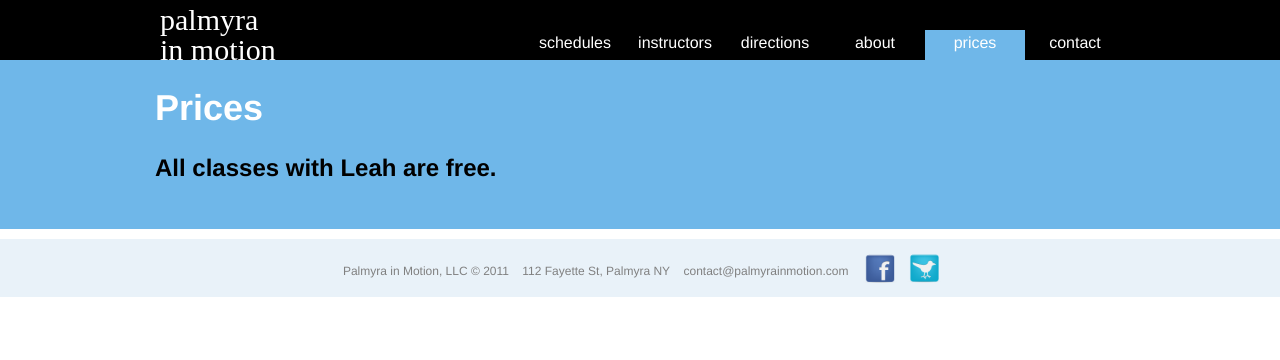
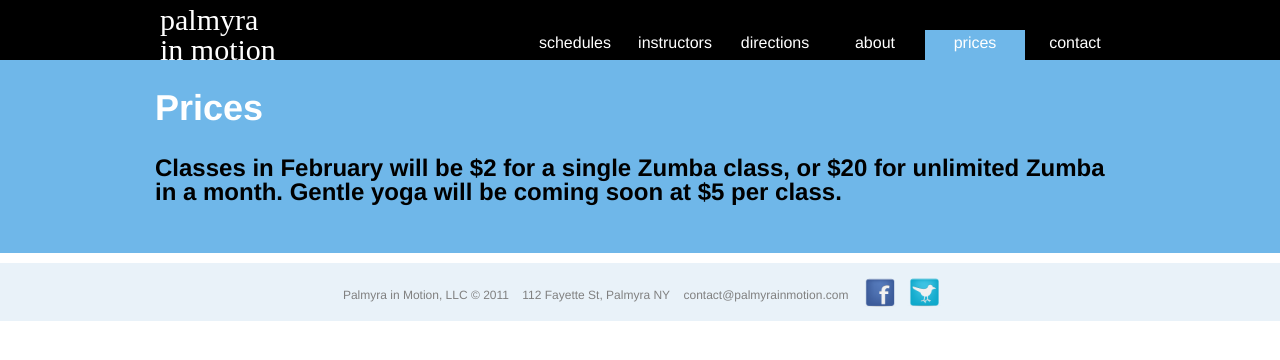
Before and after one commit to akivab/pim, a PHP site: page /index.php?p=prices in a window 1280 px wide. Shown: the top 360 px of the page. Run offline with PHP 8.4, Linux system fonts and the light colour scheme; some libraries are stand-ins or nearby versions; some web fonts are replaced.

Commit message:
updated site

```diff
--- a/prices.php
+++ b/prices.php
@@ -3,7 +3,7 @@
         <div class="body">
 	  <div class="detailed-text">
 	    <h1>Prices</h1>
-		<h2>All classes with Leah are free.</h2>
+		<h2>Classes in February will be $2 for a single Zumba class, or $20 for unlimited Zumba in a month. Gentle yoga will be coming soon at $5 per class.</h2>
 		<p>&nbsp;</p>
 	  </div>
 	</div>
```
